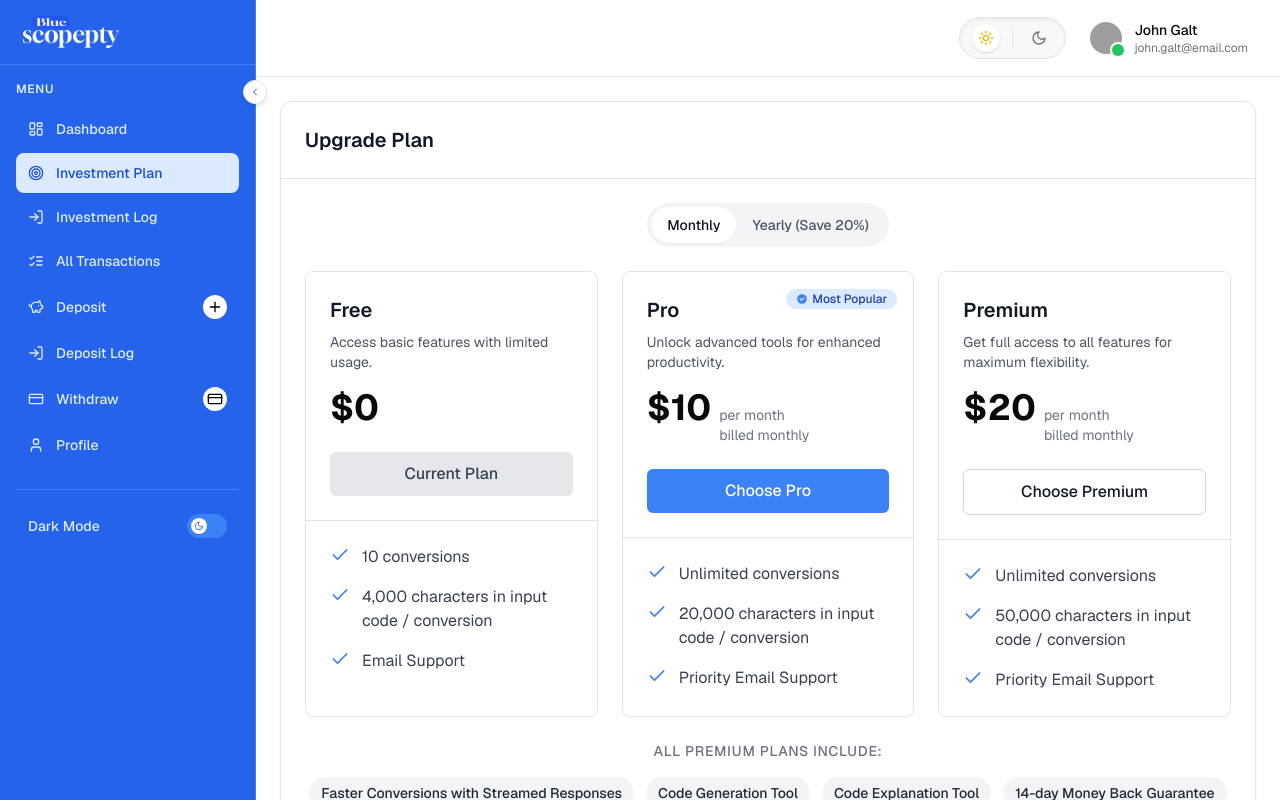
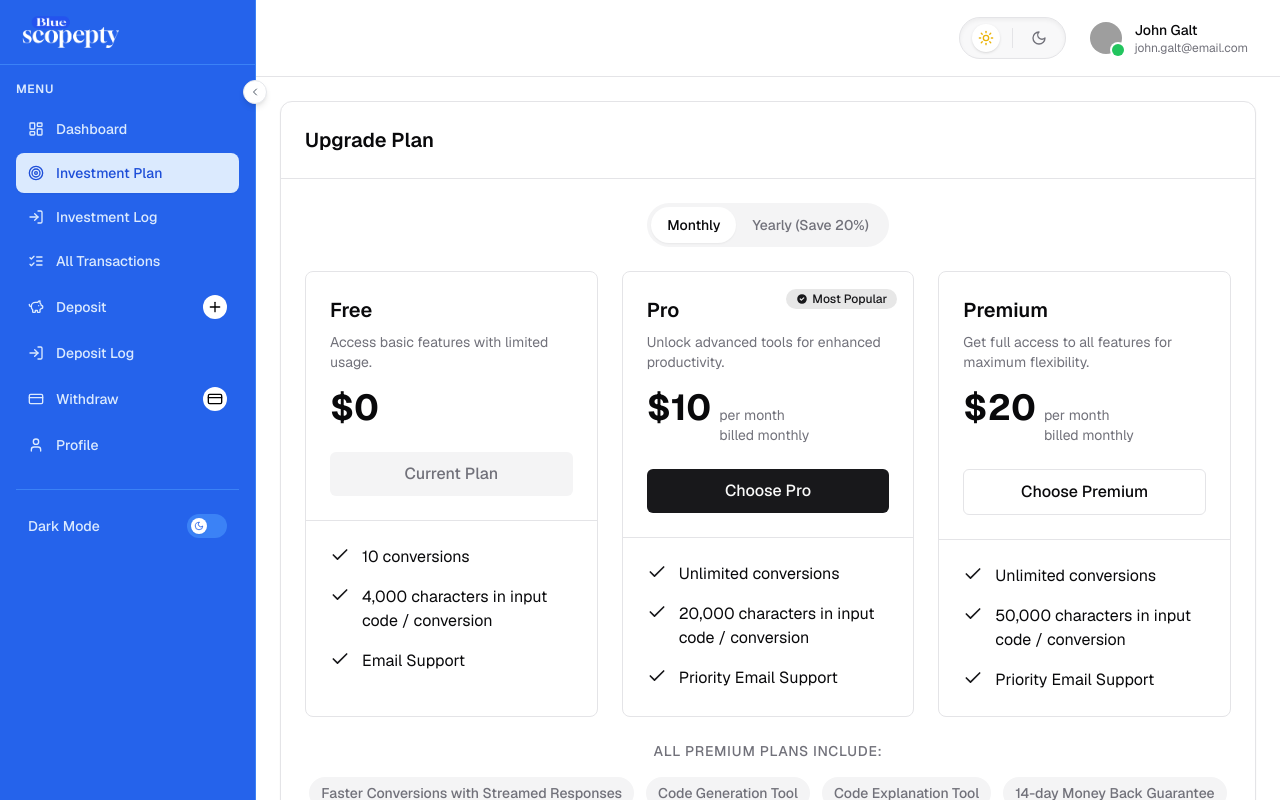
Before and after one commit to Mmesomadavid/bluescope-client, a React (Vite) app: page /dashboard/investment-plan in a window 1280 px wide. Built offline with nearby package versions, Linux system fonts and the light colour scheme; grey boxes are pictures that could not be loaded.

Commit message:
made new changes

```diff
--- a/src/pages/Dashboard/InvestmentPlan.tsx
+++ b/src/pages/Dashboard/InvestmentPlan.tsx
@@ -1,35 +1,38 @@
-import React, { useState } from "react";
-import { Check} from 'lucide-react';
+"use client"
+
+import type React from "react"
+import { useState } from "react"
+import { Check } from "lucide-react"
 
 const InvestmentPlan: React.FC = () => {
-  const [billingCycle, setBillingCycle] = useState<"monthly" | "yearly">("monthly");
+  const [billingCycle, setBillingCycle] = useState<"monthly" | "yearly">("monthly")
 
   // Calculate yearly prices (20% discount)
   const getPrice = (monthlyPrice: number) => {
     if (billingCycle === "yearly") {
-      return (monthlyPrice * 12 * 0.8).toFixed(0);
+      return (monthlyPrice * 12 * 0.8).toFixed(0)
     }
-    return monthlyPrice;
-  };
+    return monthlyPrice
+  }
 
   return (
-    <div className="space-y-6">
-      <div className="bg-white rounded-xl shadow-sm border overflow-hidden">
-        <div className="p-6 border-b">
+    <div className="space-y-6 bg-background">
+      <div className="bg-card rounded-xl shadow-sm border border-border overflow-hidden">
+        <div className="p-6 border-b border-border">
           <div className="flex items-center justify-between">
-            <h2 className="text-xl font-semibold text-gray-900">Upgrade Plan</h2>
+            <h2 className="text-xl font-semibold text-card-foreground">Upgrade Plan</h2>
           </div>
         </div>
 
         {/* Billing toggle */}
         <div className="flex justify-center p-6">
-          <div className="inline-flex items-center bg-gray-100 rounded-full p-1">
+          <div className="inline-flex items-center bg-muted rounded-full p-1">
             <button
               onClick={() => setBillingCycle("monthly")}
               className={`px-4 py-2 text-sm font-medium rounded-full transition-colors ${
                 billingCycle === "monthly"
-                  ? "bg-white shadow-sm text-gray-900"
-                  : "text-gray-600 hover:text-gray-900"
+                  ? "bg-background shadow-sm text-foreground"
+                  : "text-muted-foreground hover:text-foreground"
               }`}
             >
               Monthly
@@ -38,8 +41,8 @@ const InvestmentPlan: React.FC = () => {
               onClick={() => setBillingCycle("yearly")}
               className={`px-4 py-2 text-sm font-medium rounded-full transition-colors ${
                 billingCycle === "yearly"
-                  ? "bg-white shadow-sm text-gray-900"
-                  : "text-gray-600 hover:text-gray-900"
+                  ? "bg-background shadow-sm text-foreground"
+                  : "text-muted-foreground hover:text-foreground"
               }`}
             >
               Yearly (Save 20%)
@@ -51,125 +54,127 @@ const InvestmentPlan: React.FC = () => {
         <div className="px-6 pb-6">
           <div className="grid grid-cols-1 md:grid-cols-3 gap-6">
             {/* Free Plan */}
-            <div className="border rounded-lg overflow-hidden bg-white">
+            <div className="border border-border rounded-lg overflow-hidden bg-card">
               <div className="p-6">
-                <h3 className="text-xl font-semibold text-gray-900">Free</h3>
-                <p className="text-gray-600 mt-2 text-sm">
-                  Access basic features with limited usage.
-                </p>
+                <h3 className="text-xl font-semibold text-card-foreground">Free</h3>
+                <p className="text-muted-foreground mt-2 text-sm">Access basic features with limited usage.</p>
                 <div className="mt-4 flex items-baseline">
-                  <span className="text-4xl font-bold">$0</span>
+                  <span className="text-4xl font-bold text-card-foreground">$0</span>
                 </div>
-                <button className="mt-6 w-full py-2.5 px-4 bg-gray-200 text-gray-700 font-medium rounded-md hover:bg-gray-300 transition-colors">
+                <button className="mt-6 w-full py-2.5 px-4 bg-muted text-muted-foreground font-medium rounded-md hover:bg-muted/80 transition-colors">
                   Current Plan
                 </button>
               </div>
-              <div className="border-t p-6 space-y-4">
+              <div className="border-t border-border p-6 space-y-4">
                 <div className="flex items-start">
-                  <Check className="w-5 h-5 text-blue-500 flex-shrink-0 mr-3" />
-                  <span className="text-gray-700">10 conversions</span>
+                  <Check className="w-5 h-5 text-primary flex-shrink-0 mr-3" />
+                  <span className="text-card-foreground">10 conversions</span>
                 </div>
                 <div className="flex items-start">
-                  <Check className="w-5 h-5 text-blue-500 flex-shrink-0 mr-3" />
-                  <span className="text-gray-700">
-                    4,000 characters in input code / conversion
-                  </span>
+                  <Check className="w-5 h-5 text-primary flex-shrink-0 mr-3" />
+                  <span className="text-card-foreground">4,000 characters in input code / conversion</span>
                 </div>
                 <div className="flex items-start">
-                  <Check className="w-5 h-5 text-blue-500 flex-shrink-0 mr-3" />
-                  <span className="text-gray-700">Email Support</span>
+                  <Check className="w-5 h-5 text-primary flex-shrink-0 mr-3" />
+                  <span className="text-card-foreground">Email Support</span>
                 </div>
               </div>
             </div>
 
             {/* Pro Plan */}
-            <div className="border rounded-lg overflow-hidden bg-white relative">
+            <div className="border border-border rounded-lg overflow-hidden bg-card relative">
               <div className="absolute top-0 right-0 mt-4 mr-4">
-                <span className="inline-flex items-center px-2.5 py-0.5 rounded-full text-xs font-medium bg-blue-100 text-blue-800">
-                  <svg className="mr-1 h-3 w-3 text-blue-500" fill="currentColor" viewBox="0 0 20 20">
-                    <path fillRule="evenodd" d="M10 18a8 8 0 100-16 8 8 0 000 16zm3.707-9.293a1 1 0 00-1.414-1.414L9 10.586 7.707 9.293a1 1 0 00-1.414 1.414l2 2a1 1 0 001.414 0l4-4z" clipRule="evenodd" />
+                <span className="inline-flex items-center px-2.5 py-0.5 rounded-full text-xs font-medium bg-primary/10 text-primary">
+                  <svg className="mr-1 h-3 w-3 text-primary" fill="currentColor" viewBox="0 0 20 20">
+                    <path
+                      fillRule="evenodd"
+                      d="M10 18a8 8 0 100-16 8 8 0 000 16zm3.707-9.293a1 1 0 00-1.414-1.414L9 10.586 7.707 9.293a1 1 0 00-1.414 1.414l2 2a1 1 0 001.414 0l4-4z"
+                      clipRule="evenodd"
+                    />
                   </svg>
                   Most Popular
                 </span>
               </div>
               <div className="p-6">
-                <h3 className="text-xl font-semibold text-gray-900">Pro</h3>
-                <p className="text-gray-600 mt-2 text-sm">
-                  Unlock advanced tools for enhanced productivity.
-                </p>
+                <h3 className="text-xl font-semibold text-card-foreground">Pro</h3>
+                <p className="text-muted-foreground mt-2 text-sm">Unlock advanced tools for enhanced productivity.</p>
                 <div className="mt-4 flex items-baseline">
-                  <span className="text-4xl font-bold">${getPrice(10)}</span>
+                  <span className="text-4xl font-bold text-card-foreground">${getPrice(10)}</span>
                   {billingCycle === "monthly" && (
-                    <span className="ml-2 text-gray-500 text-sm">
-                      per month<br />billed monthly
+                    <span className="ml-2 text-muted-foreground text-sm">
+                      per month
+                      <br />
+                      billed monthly
                     </span>
                   )}
                   {billingCycle === "yearly" && (
-                    <span className="ml-2 text-gray-500 text-sm">
-                      per year<br />billed annually
+                    <span className="ml-2 text-muted-foreground text-sm">
+                      per year
+                      <br />
+                      billed annually
                     </span>
                   )}
                 </div>
-                <button className="mt-6 w-full py-2.5 px-4 bg-blue-500 text-white font-medium rounded-md hover:bg-blue-600 transition-colors">
+                <button className="mt-6 w-full py-2.5 px-4 bg-primary text-primary-foreground font-medium rounded-md hover:bg-primary/90 transition-colors">
                   Choose Pro
                 </button>
               </div>
-              <div className="border-t p-6 space-y-4">
+              <div className="border-t border-border p-6 space-y-4">
                 <div className="flex items-start">
-                  <Check className="w-5 h-5 text-blue-500 flex-shrink-0 mr-3" />
-                  <span className="text-gray-700">Unlimited conversions</span>
+                  <Check className="w-5 h-5 text-primary flex-shrink-0 mr-3" />
+                  <span className="text-card-foreground">Unlimited conversions</span>
                 </div>
                 <div className="flex items-start">
-                  <Check className="w-5 h-5 text-blue-500 flex-shrink-0 mr-3" />
-                  <span className="text-gray-700">
-                    20,000 characters in input code / conversion
-                  </span>
+                  <Check className="w-5 h-5 text-primary flex-shrink-0 mr-3" />
+                  <span className="text-card-foreground">20,000 characters in input code / conversion</span>
                 </div>
                 <div className="flex items-start">
-                  <Check className="w-5 h-5 text-blue-500 flex-shrink-0 mr-3" />
-                  <span className="text-gray-700">Priority Email Support</span>
+                  <Check className="w-5 h-5 text-primary flex-shrink-0 mr-3" />
+                  <span className="text-card-foreground">Priority Email Support</span>
                 </div>
               </div>
             </div>
 
             {/* Premium Plan */}
-            <div className="border rounded-lg overflow-hidden bg-white">
+            <div className="border border-border rounded-lg overflow-hidden bg-card">
               <div className="p-6">
-                <h3 className="text-xl font-semibold text-gray-900">Premium</h3>
-                <p className="text-gray-600 mt-2 text-sm">
+                <h3 className="text-xl font-semibold text-card-foreground">Premium</h3>
+                <p className="text-muted-foreground mt-2 text-sm">
                   Get full access to all features for maximum flexibility.
                 </p>
                 <div className="mt-4 flex items-baseline">
-                  <span className="text-4xl font-bold">${getPrice(20)}</span>
+                  <span className="text-4xl font-bold text-card-foreground">${getPrice(20)}</span>
                   {billingCycle === "monthly" && (
-                    <span className="ml-2 text-gray-500 text-sm">
-                      per month<br />billed monthly
+                    <span className="ml-2 text-muted-foreground text-sm">
+                      per month
+                      <br />
+                      billed monthly
                     </span>
                   )}
                   {billingCycle === "yearly" && (
-                    <span className="ml-2 text-gray-500 text-sm">
-                      per year<br />billed annually
+                    <span className="ml-2 text-muted-foreground text-sm">
+                      per year
+                      <br />
+                      billed annually
                     </span>
                   )}
                 </div>
-                <button className="mt-6 w-full py-2.5 px-4 bg-white border border-gray-300 text-gray-900 font-medium rounded-md hover:bg-gray-50 transition-colors">
+                <button className="mt-6 w-full py-2.5 px-4 bg-background border border-border text-foreground font-medium rounded-md hover:bg-muted transition-colors">
                   Choose Premium
                 </button>
               </div>
-              <div className="border-t p-6 space-y-4">
+              <div className="border-t border-border p-6 space-y-4">
                 <div className="flex items-start">
-                  <Check className="w-5 h-5 text-blue-500 flex-shrink-0 mr-3" />
-                  <span className="text-gray-700">Unlimited conversions</span>
+                  <Check className="w-5 h-5 text-primary flex-shrink-0 mr-3" />
+                  <span className="text-card-foreground">Unlimited conversions</span>
                 </div>
                 <div className="flex items-start">
-                  <Check className="w-5 h-5 text-blue-500 flex-shrink-0 mr-3" />
-                  <span className="text-gray-700">
-                    50,000 characters in input code / conversion
-                  </span>
+                  <Check className="w-5 h-5 text-primary flex-shrink-0 mr-3" />
+                  <span className="text-card-foreground">50,000 characters in input code / conversion</span>
                 </div>
                 <div className="flex items-start">
-                  <Check className="w-5 h-5 text-blue-500 flex-shrink-0 mr-3" />
-                  <span className="text-gray-700">Priority Email Support</span>
+                  <Check className="w-5 h-5 text-primary flex-shrink-0 mr-3" />
+                  <span className="text-card-foreground">Priority Email Support</span>
                 </div>
               </div>
             </div>
@@ -179,23 +184,23 @@ const InvestmentPlan: React.FC = () => {
         {/* All premium plans include */}
         <div className="px-6 pb-6">
           <div className="text-center">
-            <h3 className="text-sm font-medium text-gray-500 uppercase tracking-wider mb-4">
+            <h3 className="text-sm font-medium text-muted-foreground uppercase tracking-wider mb-4">
               All premium plans include:
             </h3>
             <div className="flex flex-wrap justify-center gap-3">
-              <span className="inline-flex items-center px-3 py-1.5 rounded-full text-sm font-medium bg-gray-100 text-gray-800">
+              <span className="inline-flex items-center px-3 py-1.5 rounded-full text-sm font-medium bg-muted text-muted-foreground">
                 Faster Conversions with Streamed Responses
               </span>
-              <span className="inline-flex items-center px-3 py-1.5 rounded-full text-sm font-medium bg-gray-100 text-gray-800">
+              <span className="inline-flex items-center px-3 py-1.5 rounded-full text-sm font-medium bg-muted text-muted-foreground">
                 Code Generation Tool
               </span>
-              <span className="inline-flex items-center px-3 py-1.5 rounded-full text-sm font-medium bg-gray-100 text-gray-800">
+              <span className="inline-flex items-center px-3 py-1.5 rounded-full text-sm font-medium bg-muted text-muted-foreground">
                 Code Explanation Tool
               </span>
-              <span className="inline-flex items-center px-3 py-1.5 rounded-full text-sm font-medium bg-gray-100 text-gray-800">
+              <span className="inline-flex items-center px-3 py-1.5 rounded-full text-sm font-medium bg-muted text-muted-foreground">
                 14-day Money Back Guarantee
               </span>
-              <span className="inline-flex items-center px-3 py-1.5 rounded-full text-sm font-medium bg-gray-100 text-gray-800">
+              <span className="inline-flex items-center px-3 py-1.5 rounded-full text-sm font-medium bg-muted text-muted-foreground">
                 Cancel Anytime
               </span>
             </div>
@@ -203,7 +208,7 @@ const InvestmentPlan: React.FC = () => {
         </div>
       </div>
     </div>
-  );
-};
+  )
+}
 
-export default InvestmentPlan;
+export default InvestmentPlan
```
Also changed, not shown: src/pages/Dashboard/AllTransactions.tsx (+69 -41 lines).
